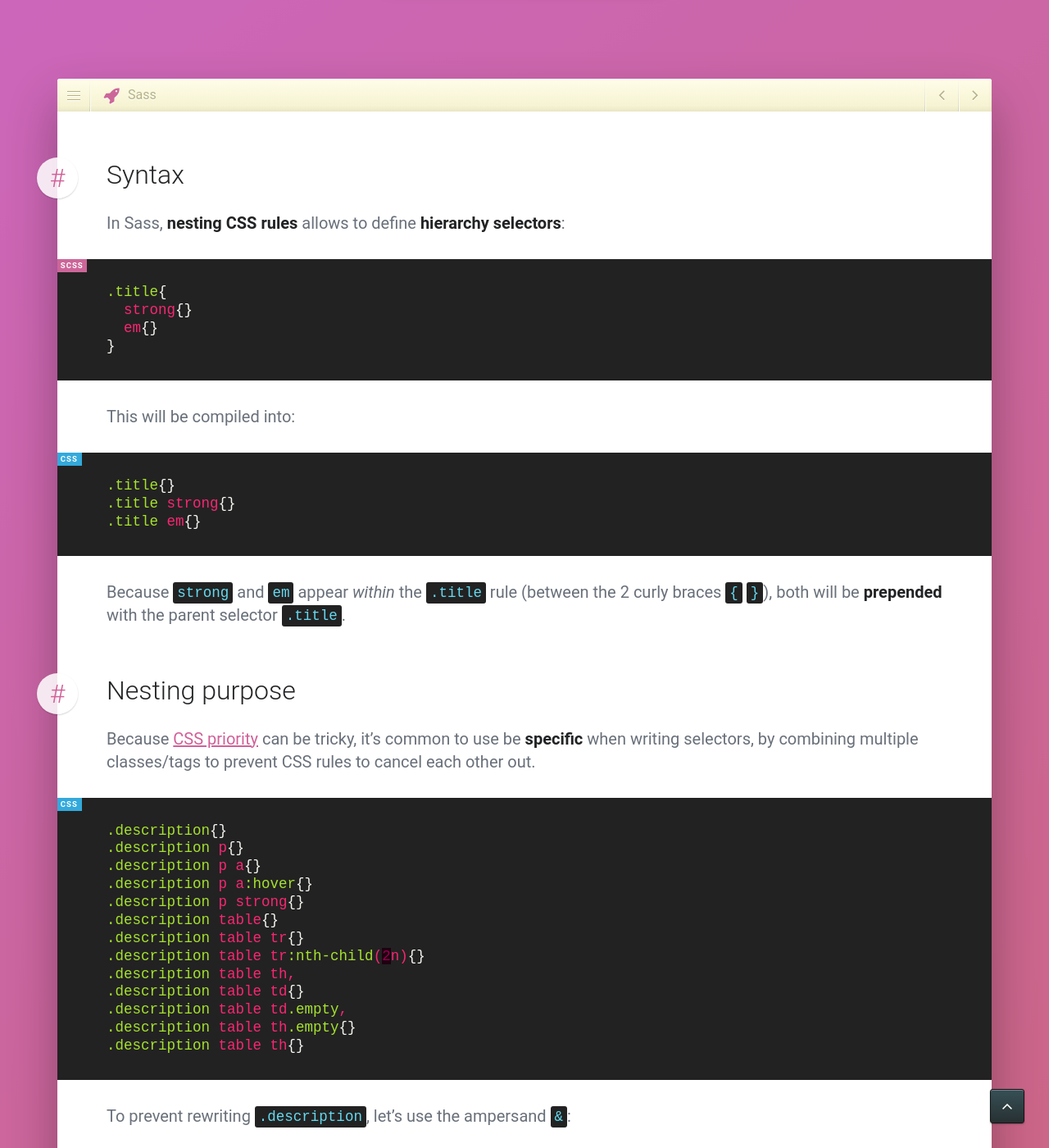
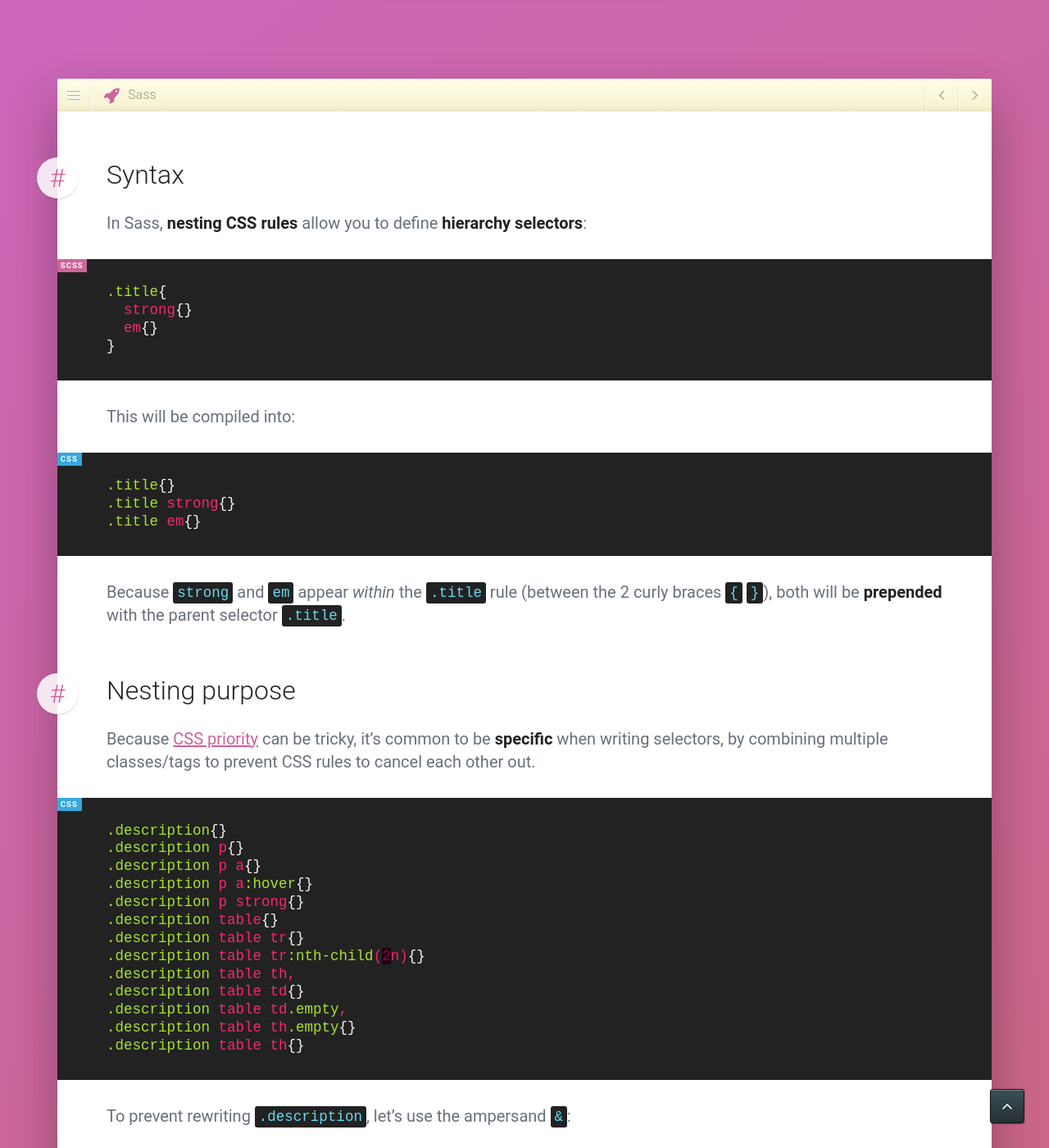
Before and after one commit to jgthms/marksheet, a Jekyll site: the page built from _posts/2015-09-04-sass-nesting.md, in a window 1280 px wide and 1400 px high, scrolled down 493 px. Shown: the whole window at 82% size. Built offline with Jekyll 4.4.1, drawn with Linux system fonts in a browser that asks for light colours; nearby versions of some CDN libraries; comment, search, counter and statistics services are not loaded.

Commit message:
More lang tweaks

```diff
--- a/_posts/2015-09-04-sass-nesting.md
+++ b/_posts/2015-09-04-sass-nesting.md
@@ -7,7 +7,7 @@ section: sass
 
 ### Syntax
 
-In Sass, **nesting CSS rules** allows to define **hierarchy selectors**:
+In Sass, **nesting CSS rules** allow you to define **hierarchy selectors**:
 
 {% highlight scss %}
 .title{
@@ -28,7 +28,7 @@ Because `strong` and `em` appear _within_ the `.title` rule (between the 2 curly
 
 ### Nesting purpose
 
-Because [CSS priority](/css-priority.html) can be tricky, it's common to use be **specific** when writing selectors, by combining multiple classes/tags to prevent CSS rules to cancel each other out.
+Because [CSS priority](/css-priority.html) can be tricky, it's common to be **specific** when writing selectors, by combining multiple classes/tags to prevent CSS rules to cancel each other out.
 
 {% highlight css %}
 .description{}
```
